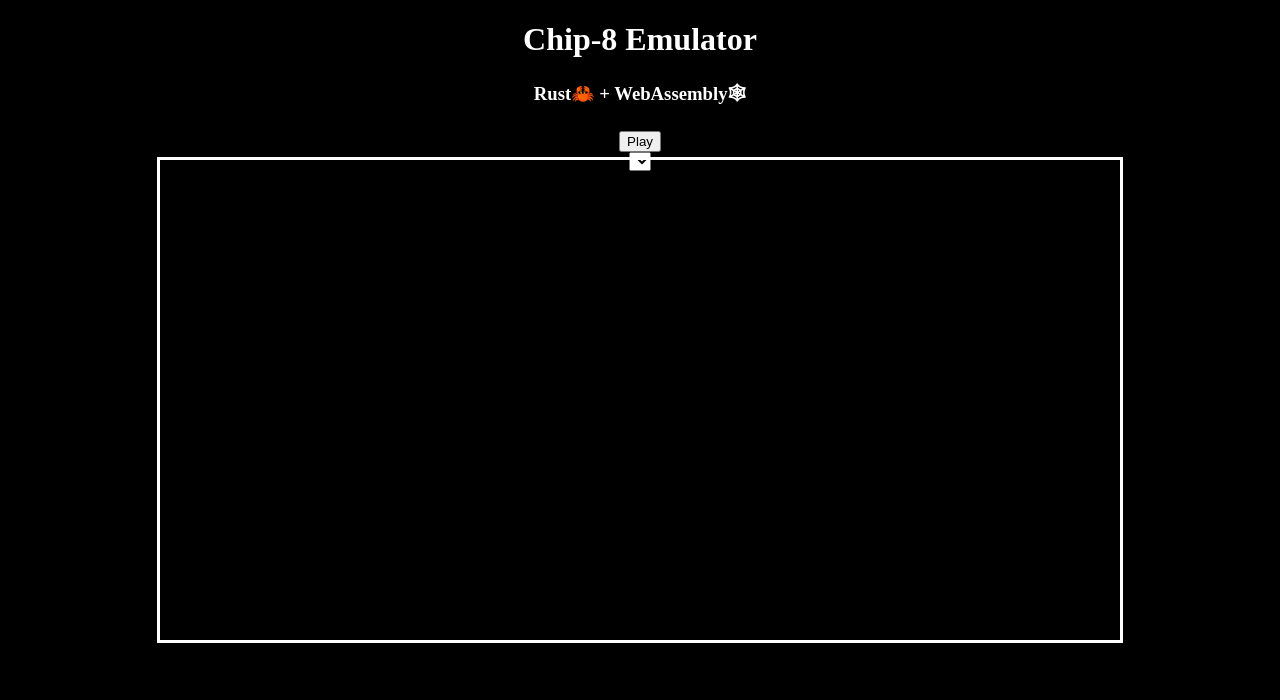
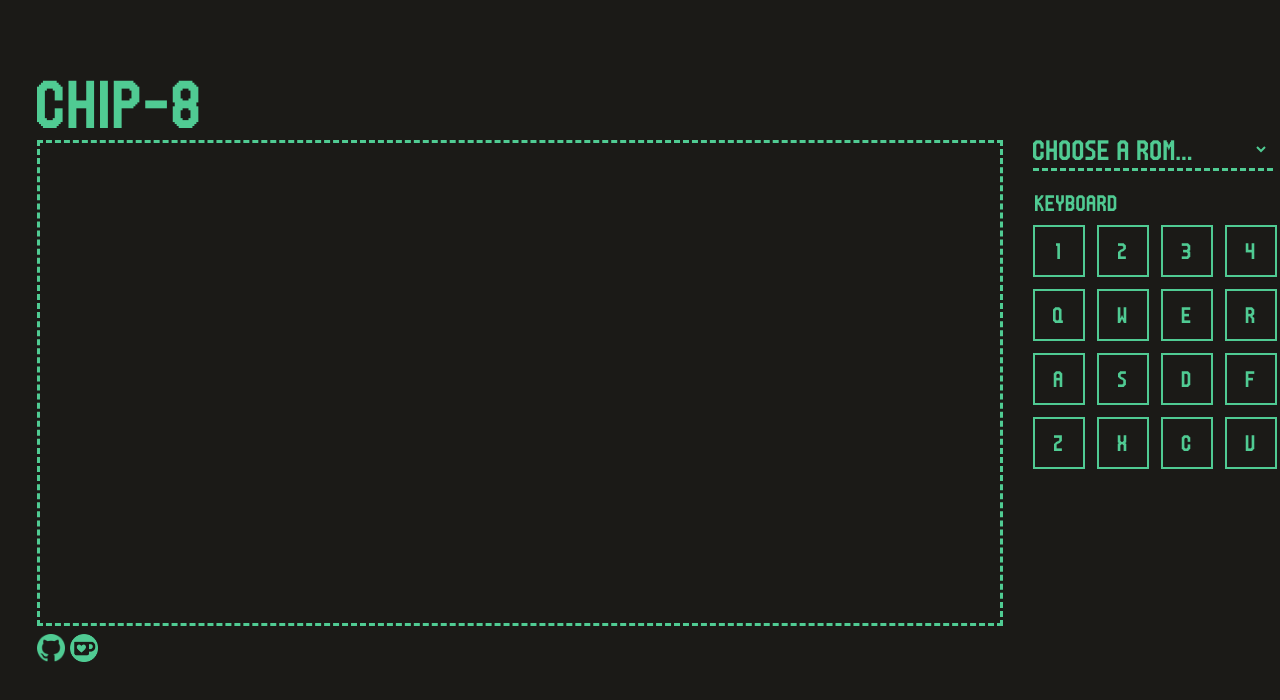
Before and after one commit to joao-conde/jc-chip8, a plain HTML site: page examples/web/index.html in a window 1280 px wide. Drawn offline with Linux system fonts and the light colour scheme; no server answers.

Commit message:
improve web style

```diff
--- a/examples/web/index.css
+++ b/examples/web/index.css
@@ -1,37 +1,98 @@
-body {
-    background-color: black;
-    margin: 0px 0px 0px 0px;
+@font-face {
+    font-family: 'M20';
+    src: url(./public/fonts/m20.ttf);
 }
 
-h1, h3 {
-    color: white;
-    text-align: center;
+* {
+    font-family: 'M20';
+    color: #50CB93;
 }
 
-button#play {
-    display: flex;
-    margin: 0 auto 0 auto;
+html, body {
+    margin: 0;
+    height: 100%;
+    background: #1B1A17;
 }
 
-select#roms {
+main {
     display: flex;
-    margin: 0 auto 0 auto;
+    padding: 5em 2em;
+    justify-content: center;
+}
+
+.left-sidebar {
+    width: 240px;
+}
+
+.right-sidebar > div:first-child {
+    height: 48px;
+}
+
+main > div {
+    margin: 0 1em;
+}
+
+h1 {
+    margin: 0 0 0.25em 0;
+    font-size: 3rem;
+    font-weight: normal;
 }
 
 canvas {
-    bottom: 0px;
-    left: 0px;
-    margin: auto auto auto auto;
-    max-height: 100%;
-    max-width: 100%;
-    outline: white 3px solid;
-    -o-outline: white 3px solid;
-    -ms-outline: white 3px solid;
-    -moz-outline: white 3px solid;
-    -khtml-outline: white 3px solid;
-    -webkit-outline: white 3px solid;
-    overflow: auto;
-    position: fixed;
-    right: 0px;
-    top: 0px;
+    margin-bottom: 0.5em;
+    border: 3px dashed #50CB93;
 }
+
+select {
+    display: flex;
+    background: transparent;
+    margin-left: -0.3em;
+    color: #50CB93;
+    border: unset;
+    font-size: 20px;
+    width: 100%;
+    margin-top: 0.5em;
+}
+
+select:focus {
+    outline: none !important;
+}
+
+select option {
+    font-size: 18px;
+    background: #1B1A17;
+}
+
+.keyboard {
+    display: grid;
+    text-align: center;
+    grid-template-columns: repeat(4, 3em);
+    gap: 1em;
+    margin-bottom: 1em;
+}
+
+.key {
+    padding: 1em;
+    width: 1em;
+    height: 1em;
+    color: #50CB93;
+    outline: 2px solid #50CB93;
+}
+
+.key-overlay > div:first-child {
+    margin-bottom: 1em;
+}
+
+.separator {
+    width: 100%;
+    margin: 0.5em 0 1.5em -0.1em;
+    border-top: 3px dashed #50CB93;
+}
+
+img {
+    width: 28px;
+}
+
+a {
+    text-decoration: none;
+}
--- a/examples/web/index.html
+++ b/examples/web/index.html
@@ -6,11 +6,57 @@
       <link rel="stylesheet" type="text/css" href="./index.css">
    </head>
    <body>
-      <h1>Chip-8 Emulator</h1>
-      <h3>Rust🦀 + WebAssembly🕸</h3>
-      <button id="play">Play</button>
-      <select id="roms"></select>
-      <canvas id="scaled" width="960" height="480"></canvas>
+      <main>
+         <div class="left-sidebar"/></div>
+
+         <div class="main-wrapper">
+            <h1>Chip-8</h1>
+
+            <canvas id="scaled" width="960" height="480"></canvas>
+
+            <div class="actions">
+               <a href="https://github.com/joao-conde/jc-chip8">
+                  <img src="./public/icons/github.png">
+               </a>
+               <a href="https://ko-fi.com/joaoconde">
+                  <img src="./public/icons/kofi.png">
+               </a>
+            </div>
+         </div>
+
+         <div class="right-sidebar">
+            <div></div>
+
+            <select id="roms">
+               <option value="" disabled selected>Choose a ROM...</option>
+            </select>
+
+            <div class="separator"></div>
+
+            <div class="key-overlay">
+               <div>Keyboard</div>
+               <div class="keyboard">
+                  <div class="key">1</div>
+                  <div class="key">2</div>
+                  <div class="key">3</div>
+                  <div class="key">4</div>
+                  <div class="key">Q</div>
+                  <div class="key">W</div>
+                  <div class="key">E</div>
+                  <div class="key">R</div>
+                  <div class="key">A</div>
+                  <div class="key">S</div>
+                  <div class="key">D</div>
+                  <div class="key">F</div>
+                  <div class="key">Z</div>
+                  <div class="key">X</div>
+                  <div class="key">C</div>
+                  <div class="key">V</div>
+               </div>
+            </div>
+         </div>
+      </main>
+
       <script type="module" src="./index.js"></script>
    </body>
 </html>
```
Also changed, not shown: examples/web/public/fonts/m20.ttf (added), examples/web/public/icons/github.png (added), examples/web/public/icons/kofi.png (added).
